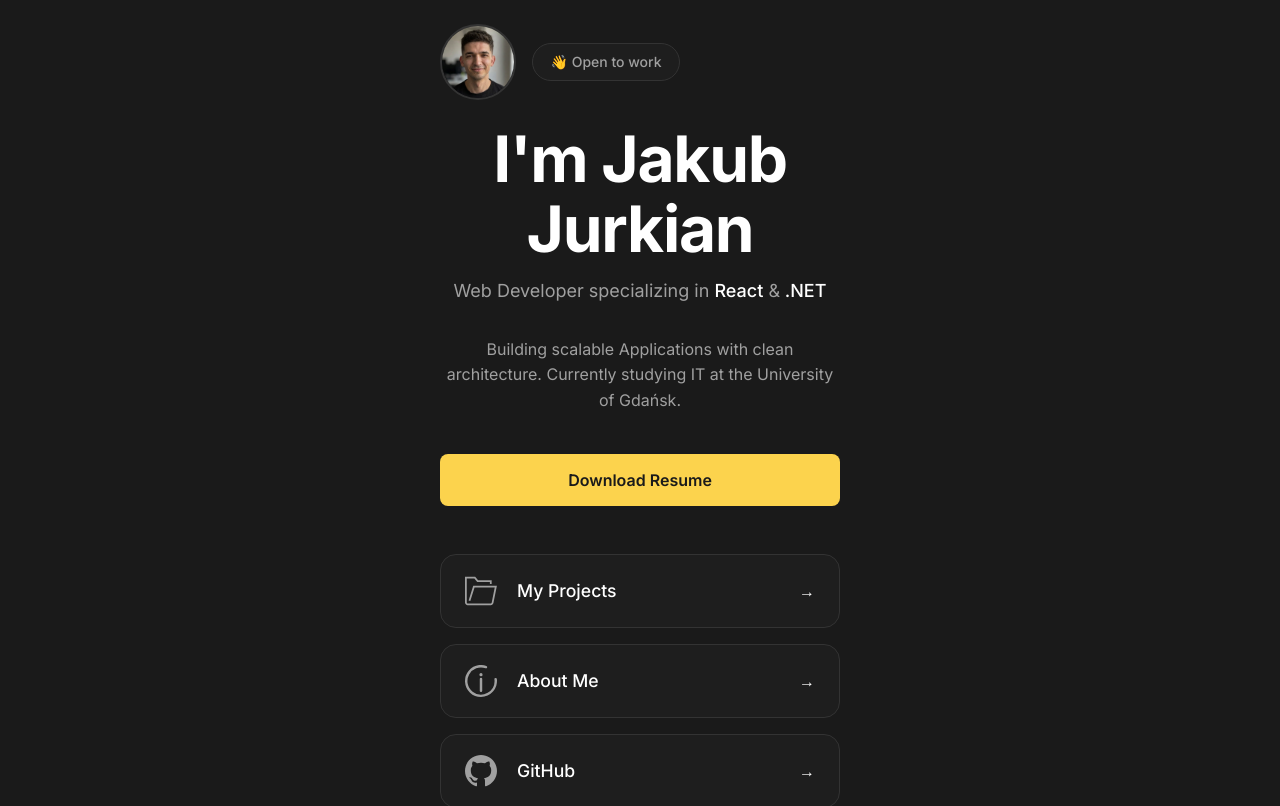
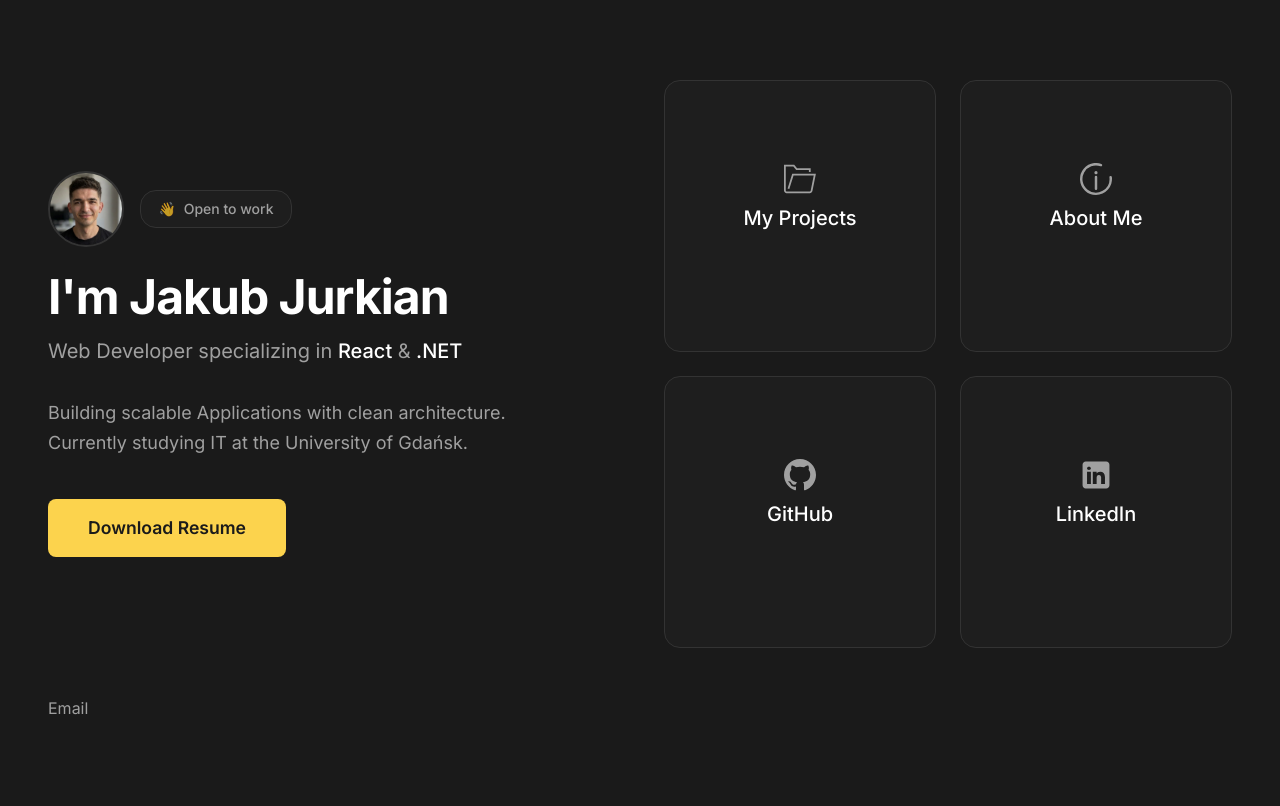
Before and after one commit to JakubJurkian/portfolio, a Next.js app: page / in a window 1280 px wide. Shown: the top 806 px of the page. Built offline with nearby package versions, Linux system fonts and the light colour scheme.

Commit message:
fix: add RWD for larger screen devices

```diff
--- a/app/globals.css
+++ b/app/globals.css
@@ -13,6 +13,8 @@
 @theme {
   --color-card: var(--bg-card);
   --color-border-color: var(--border);
+  --color-accent: var(--accent);
+  --color-main: var(--bg-main);
 }
 
 body {
@@ -28,52 +30,54 @@ body {
   padding: 1.5rem;
 }
 
-.bento-box {
-  background: var(--bg-card);
-  border: 1px solid var(--border);
-  border-radius: 16px;
-  padding: 1.25rem 1.5rem;
-  min-height: auto;
-
-  display: flex;
-  flex-direction: row;
-  align-items: center;
-  justify-content: flex-start;
-  gap: 1.25rem;
-  text-decoration: none;
-  color: var(--text-primary);
-  transition: all 0.2s;
+/* Desktop padding override */
+@media (min-width: 768px) {
+  body {
+    padding: 3rem;
+  }
 }
 
-.bento-box:hover {
-  border-color: var(--accent);
-  transform: translateY(-2px);
+/* --- COMPONENT CLASSES --- */
+@layer components {
+  .bento-card {
+    /* Base (Mobile) */
+    @apply bg-card border border-border-color rounded-2xl flex flex-row items-center justify-start gap-5 p-5 min-h-auto text-(--text-primary) no-underline transition-all duration-200;
+
+    /* Desktop Overrides */
+    @apply md:min-w-40 md:flex-col md:justify-center md:items-center md:gap-1 md:p-8 md:aspect-square;
   }
 
-.bento-box .icon {
-  font-size: 1.75rem;
-  color: var(--text-secondary);
+  .bento-card:hover {
+    @apply border-accent -translate-y-0.5;
   }
 
-.bento-box .icon svg {
-  width: 32px;
-  height: 32px;
-  /* 2. Magia koloru */
-  fill: currentColor;
-  transition: all 0.2s ease;
+  .icon-wrapper {
+    @apply text-[1.75rem] text-(--text-secondary);
   }
 
-.bento-box:hover .icon svg {
-  transform: scale(1.1);
+  .icon-wrapper svg {
+    @apply w-8 h-8 fill-current transition-transform duration-200 ease-in-out;
   }
 
-.bento-box h3 {
-  font-size: 1.1rem;
-  font-weight: 500;
-  flex-grow: 1;
+  .group:hover .icon-wrapper svg {
+    @apply scale-110;
   }
 
-.arrow {
-  opacity: 1;
-  transform: translateX(0);
+  .bento-title {
+    /* Mobile */
+    @apply text-[1.1rem] font-medium grow;
+    /* Desktop */
+    @apply md:text-[1rem] md:text-center md:grow-0 md:mt-1 xl:text-[1.25rem];
   }
+
+  .bento-arrow {
+    /* Mobile */
+    @apply opacity-100 translate-x-0;
+    /* Desktop */
+    @apply md:opacity-0 md:mt-2 md:self-center transition-all duration-200;
+  }
+
+  .group:hover .bento-arrow {
+    @apply md:opacity-100 md:translate-y-[3px];
+  }
+}
--- a/app/page.tsx
+++ b/app/page.tsx
@@ -3,109 +3,97 @@ import avatarImg from "./_assets/avatar.webp";
 
 export default function Home() {
   return (
-    <div className="w-full grid grid-cols-1 gap-12 max-w-[400px]">
-      <main>
+    <div className="w-full grid grid-cols-1 gap-12 max-w-[410px] md:max-w-[1200px] md:grid-cols-2  md:items-center">
+
+      <main className="text-center md:text-left md:pt-0">
         <div className="flex items-center gap-4 mb-6">
           <Image
             src={avatarImg}
             alt="Jakub Jurkian"
             placeholder="blur"
-            className="w-19 h-19 rounded-full object-cover border-2 border-border-color transition-all duration-200 hover:scale-105 hover:border-(--accent)"
+            className="w-[76px] h-[76px] rounded-full object-cover border-2 border-border-color transition-transform duration-300 hover:scale-105 hover:border-accent"
           />
-          <div className="bg-card px-4 py-2 rounded-[20px] border border-border-color text-sm font-medium text-(--text-secondary) w-[148px] text-center">
-            <span className="wave">👋</span> Open to work
+          <div className="bg-card px-4 py-2 rounded-2xl border border-border-color text-sm font-medium text-(--text-secondary) w-38 text-center">
+            <span className="inline-block animate-pulse mr-1">👋</span> Open to work
           </div>
         </div>
-        <div className="text-center">
-          <h1 className="text-[clamp(2.5rem,5vw+1rem,4rem)] leading-[1.1] mb-3 font-bold tracking-[-0.02em]">
+
+        <div>
+          <h1 className="text-[clamp(2.5rem,5vw+1rem,4rem)] md:text-[2rem] xl:text-[3rem] leading-[1.1] mb-3 font-bold tracking-[-0.02em]">
             I&apos;m Jakub Jurkian
           </h1>
-          <h2 className="text-lg text-(--text-secondary) font-normal mb-8">
+          <h2 className="text-[1.125rem] md:text-[1.25rem] text-(--text-secondary) font-normal mb-8">
             Web Developer specializing in{" "}
             <span className="text-(--text-primary) font-medium">React</span> &
             <span className="text-(--text-primary) font-medium"> .NET</span>
           </h2>
 
-          <p className="text-(--text-secondary) text-base leading-[1.6] max-w-full mb-10">
+          <p className="text-(--text-secondary) text-base md:text-[1.125rem] leading-[1.6] md:leading-[1.7] max-w-full md:max-w-[480px] mb-10">
             Building scalable Applications with clean architecture. Currently
             studying IT at the University of Gdańsk.
           </p>
 
           <a
             href="./resume.pdf"
-            className="block w-full text-center bg-(--accent) text-(--bg-main) px-8 py-[0.9rem] rounded-lg font-semibold text-base no-underline transition-all duration-200 hover:bg-[#fde047]"
+            className="block w-full md:w-auto md:inline-block text-center bg-accent text-main px-8 py-[0.9rem] md:px-10 md:py-4 rounded-lg font-semibold text-base md:text-[1.1rem] no-underline transition-all duration-200 hover:bg-[#fde047]"
           >
             Download Resume
           </a>
         </div>
       </main>
 
-      <nav className="grid grid-cols-1 gap-4">
-        <a href="projects.html" className="bento-box">
-          <span className="icon">
-            <svg
-              viewBox="0 0 1920 1920"
-              xmlns="http://www.w3.org/2000/svg"
-            >
-              <path d="m494.165 640.333-278.4 890.774 101.867 31.786L572.459 747h1211.306l-183.36 917.12c-5.013 24.853-26.986 42.88-52.266 42.88H159.979c-29.334 0-53.334-23.893-53.334-53.333v-1440h454.507L732.779 427h760.533v106.667h106.667V320.333H783.872L612.139 107H-.021v1546.667c0 88.213 71.786 160 160 160h1388.16c75.946 0 141.973-54.08 156.906-128.64l208.96-1044.694H494.165Z" />
+      <nav className="grid grid-cols-1 gap-4 md:grid-cols-2 md:gap-6 md:self-center">
+
+        <a href="projects.html" className="group bento-card">
+          <span className="icon-wrapper">
+            <svg viewBox="0 0 1920 1920" xmlns="http://www.w3.org/2000/svg">
+              <path d="m494.165 640.333-278.4 890.774 101.867 31.786L572.459 747h1211.306l-183.36 917.12c-5.013 24.853-26.986 42.88-52.266 42.88H159.979c-29.334 0-53.334-23.893-53.334-53.333v-1440h454.507L732.779 427h760.533v106.667h106.667V320.333H783.872L612.139 107H-.021v1546.667c0 88.213 71.786 160 160 160h1388.16c75.946 0 141.973-54.08 156.906-128.64l208.96-1044.694H494.165Z" fillRule="evenodd" />
             </svg>
           </span>
-          <h3>My Projects</h3>
-          <span className="arrow">→</span>
+          <h3 className="bento-title">My Projects</h3>
+          <span className="bento-arrow">→</span>
         </a>
 
-        <a href="about.html" className="bento-box">
-          <span className="icon">
-            <svg
-              viewBox="0 0 52 52"
-              data-name="Layer 1"
-              id="Layer_1"
-              xmlns="http://www.w3.org/2000/svg"
-            >
+        <a href="about.html" className="group bento-card">
+          <span className="icon-wrapper">
+            <svg viewBox="0 0 52 52" xmlns="http://www.w3.org/2000/svg">
               <path d="M26,52A26,26,0,0,1,22.88.19,25.78,25.78,0,0,1,34.73,1.5a2,2,0,1,1-1.35,3.77,22,22,0,0,0-21,38,22,22,0,0,0,35.41-20,2,2,0,1,1,4-.48A26,26,0,0,1,26,52Z" />
               <path d="M26,43.86a2,2,0,0,1-2-2V22.66a2,2,0,1,1,4,0v19.2A2,2,0,0,1,26,43.86Z" />
               <circle cx="26" cy="15.71" r="2.57" />
             </svg>
           </span>
-          <h3>About Me</h3>
-          <span className="arrow">→</span>
+          <h3 className="bento-title">About Me</h3>
+          <span className="bento-arrow">→</span>
         </a>
 
-        <a
-          href="https://github.com/JakubJurkian"
-          className="bento-box"
-          target="_blank"
-        >
-          <span className="icon">
+        <a href="https://github.com/JakubJurkian" target="_blank" className="group bento-card">
+          <span className="icon-wrapper">
             <svg viewBox="0 0 24 24">
               <path d="M12 0c-6.626 0-12 5.373-12 12 0 5.302 3.438 9.8 8.207 11.387.599.111.793-.261.793-.577v-2.234c-3.338.726-4.033-1.416-4.033-1.416-.546-1.387-1.333-1.756-1.333-1.756-1.089-.745.083-.729.083-.729 1.205.084 1.839 1.237 1.839 1.237 1.07 1.834 2.807 1.304 3.492.997.107-.775.418-1.305.762-1.604-2.665-.305-5.467-1.334-5.467-5.931 0-1.311.469-2.381 1.236-3.221-.124-.303-.535-1.524.117-3.176 0 0 1.008-.322 3.301 1.23.957-.266 1.983-.399 3.003-.404 1.02.005 2.047.138 3.006.404 2.291-1.552 3.297-1.23 3.297-1.23.653 1.653.242 2.874.118 3.176.77.84 1.235 1.911 1.235 3.221 0 4.609-2.807 5.624-5.479 5.921.43.372.823 1.102.823 2.222v3.293c0 .319.192.694.801.576 4.765-1.589 8.199-6.086 8.199-11.386 0-6.627-5.373-12-12-12z" />
             </svg>
           </span>
-          <h3>GitHub</h3>
-          <span className="arrow">→</span>
+          <h3 className="bento-title">GitHub</h3>
+          <span className="bento-arrow">→</span>
         </a>
 
-        <a
-          href="https://www.linkedin.com/in/jakub-jurkian-96625435b/"
-          className="bento-box"
-          target="_blank"
-        >
-          <span className="icon">
-            <svg
-              xmlns="http://www.w3.org/2000/svg"
-              viewBox="0 0 50 50"
-            >
+        <a href="https://www.linkedin.com/in/jakub-jurkian-96625435b/" target="_blank" className="group bento-card">
+          <span className="icon-wrapper">
+            <svg viewBox="0 0 50 50">
               <path d="M41,4H9C6.24,4,4,6.24,4,9v32c0,2.76,2.24,5,5,5h32c2.76,0,5-2.24,5-5V9C46,6.24,43.76,4,41,4z M17,20v19h-6V20H17z M11,14.47c0-1.4,1.2-2.47,3-2.47s2.93,1.07,3,2.47c0,1.4-1.12,2.53-3,2.53C12.2,17,11,15.87,11,14.47z M39,39h-6c0,0,0-9.26,0-10 c0-2-1-4-3.5-4.04h-0.08C27,24.96,26,27.02,26,29c0,0.91,0,10,0,10h-6V20h6v2.56c0,0,1.93-2.56,5.81-2.56 c3.97,0,7.19,2.73,7.19,8.26V39z"></path>
             </svg>
           </span>
-          <h3>LinkedIn</h3>
-          <span className="arrow">→</span>
+          <h3 className="bento-title">LinkedIn</h3>
+          <span className="bento-arrow">→</span>
         </a>
       </nav>
 
-
-      <footer className="text-center text-(--text-secondary) mt-8 col-span-full">
-        <a href="mailto:kuba.jur03@gmail.com" className="text-(--text-secondary) transition-colors duration-200 no-underline  hover:text-(--accent)">Email</a>
+      <footer className="col-span-full mt-8 md:mt-0 text-center md:text-left">
+        <a
+          href="mailto:kuba.jur03@gmail.com"
+          className="text-(--text-secondary) transition-colors duration-200 no-underline hover:text-accent"
+        >
+          Email
+        </a>
       </footer>
     </div>
   );
```
Lines whose indentation alone changed are shown as unchanged.
